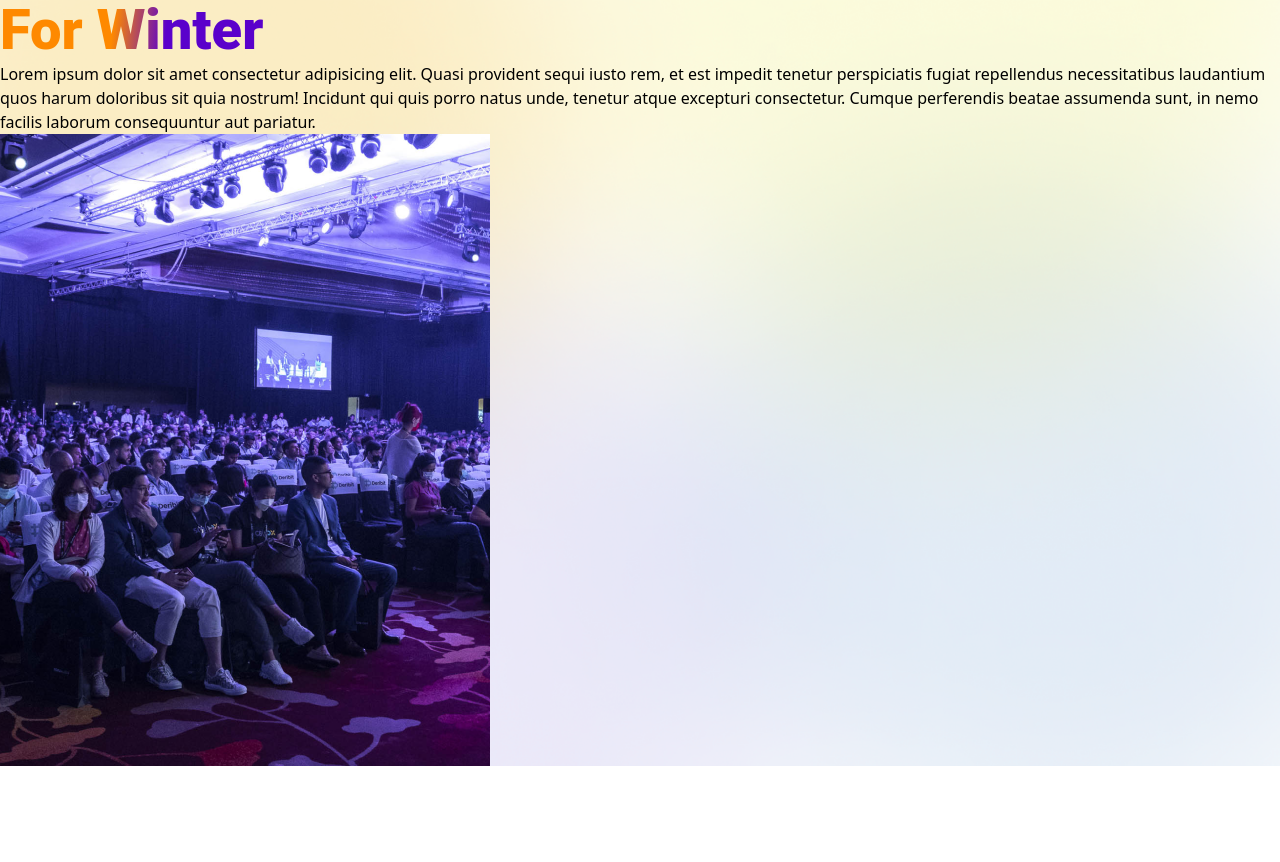
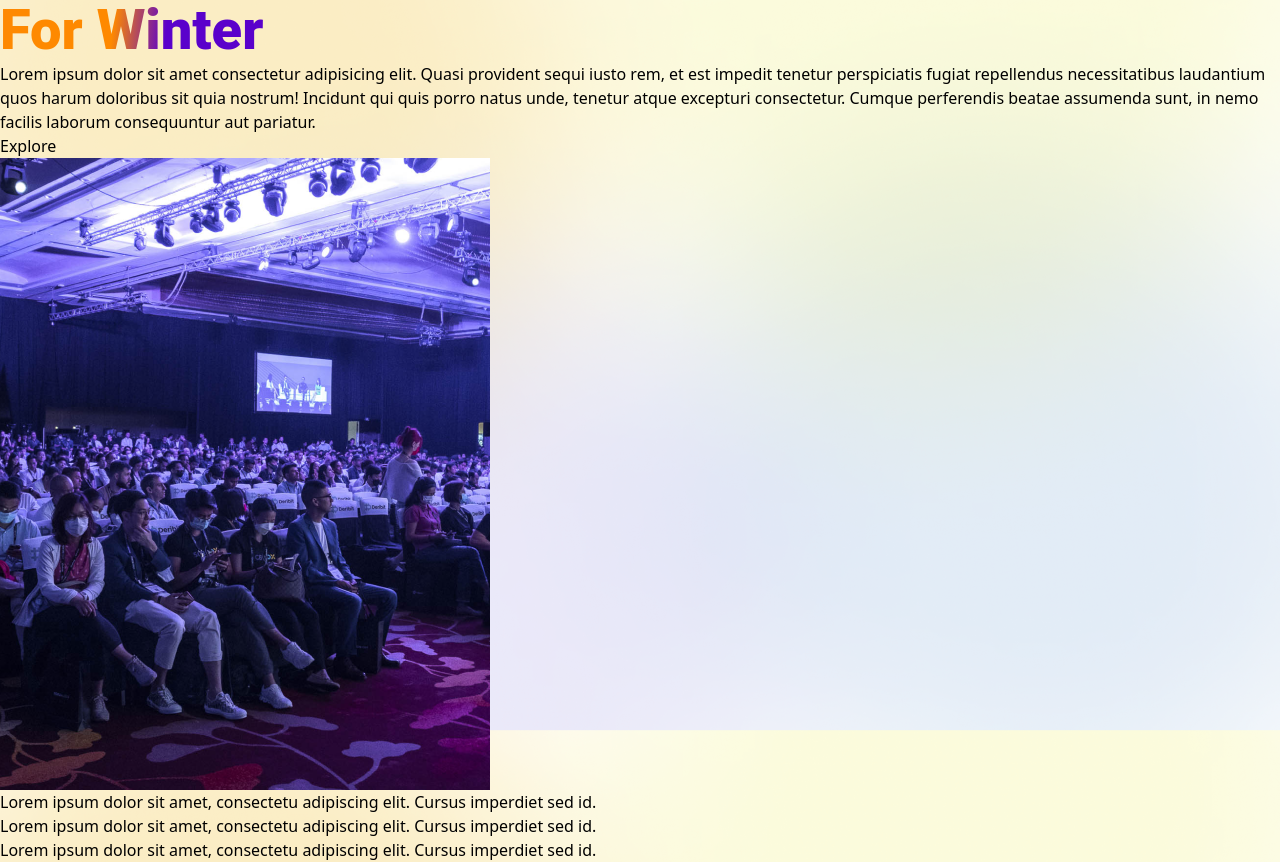
Before and after one commit to tofail-ahmed/event-360-client, a React (Vite) app: page / in a window 1280 px wide. Shown: the part 180-1042 px from the top of the page. Before the commit the page ends 946 px from the top, so only its background shows below. Built offline with nearby package versions, Linux system fonts and the light colour scheme.

Commit message:
header lower section added

```diff
--- a/src/pages/home/Header.tsx
+++ b/src/pages/home/Header.tsx
@@ -3,6 +3,7 @@ import Container from "../../component/Container";
 import { NavLink } from "react-router-dom";
 import './Header.css'
 import seminar from "../../assets/seminar.png"
+import icon from "../../assets/Icons.png";
 const Header = () => {
   return (
     <Container>
@@ -28,13 +29,80 @@ const Header = () => {
             </button>
           </nav>
         </div>
-      <div className="flex lg:flex-row flex-col justify-between items-center">
+        <div className="flex lg:flex-row flex-col justify-between items-center ">
           <div>
-          <h1 className="brand_new_packages mb-[8px]">Brand New <br />event Packages</h1>
+            <h1 className="brand_new_packages mb-[8px]">
+              Brand New <br />
+              event Packages
+            </h1>
             <h1 className="winter">For Winter</h1>
-          <h3 className="lg:max-w-[70ch] mt-[32px]">Lorem ipsum dolor sit amet consectetur adipisicing elit. Quasi provident sequi iusto rem, et est impedit tenetur perspiciatis fugiat repellendus necessitatibus laudantium quos harum doloribus sit quia nostrum! Incidunt qui quis porro natus unde, tenetur atque excepturi consectetur. Cumque perferendis beatae assumenda sunt, in nemo facilis laborum consequuntur aut pariatur.</h3>
+            <h3 className="lg:max-w-[70ch] w-full my-[32px]">
+              Lorem ipsum dolor sit amet consectetur adipisicing elit. Quasi
+              provident sequi iusto rem, et est impedit tenetur perspiciatis
+              fugiat repellendus necessitatibus laudantium quos harum doloribus
+              sit quia nostrum! Incidunt qui quis porro natus unde, tenetur
+              atque excepturi consectetur. Cumque perferendis beatae assumenda
+              sunt, in nemo facilis laborum consequuntur aut pariatur.
+            </h3>
+            <div className="w-[195px] h-[52px] px-10 py-6 bg-blue-600 justify-center items-center gap-2.5 inline-flex">
+              <div className="text-white text-base font-bold font-['Plus Jakarta Sans']">
+                Explore
               </div>
-        <img className="rounded-[800px] mx-auto p-[50px] border-[1px] border-black" src={seminar} alt="" />
+            </div>{" "}
+          </div>
+          <div>
+            <img
+              className="rounded-[800px] mx-auto p-[50px] border-[1px] border-black mt-[20px]"
+              src={seminar}
+              alt=""
+            />
+          </div>
+        </div>
+        <div className="max-w-[720px] h-[194px] grid grid-cols-1 md:grid-cols-2 lg:grid-cols-3 gap-6 ">
+          <div className="px-4 py-6 bg-gradient-to-br from-white to-white rounded-[32px] border-2 border-white backdrop-blur-sm max-w-[220px]">
+            <div className="flex-col justify-start items-start gap-8 flex">
+              <div className="justify-start items-center gap-[194px] inline-flex">
+                <div className="w-12 h-12 relative">
+                  <div className="w-12 h-12 left-0 top-0 absolute bg-indigo-500 bg-opacity-30 rounded-full" />
+                  <div className="w-6 h-6 left-[12px] top-[12px] absolute" />
+                </div>
+              </div>
+              <div className="w-48 text-zinc-800 text-base font-light font-['Lato'] leading-snug">
+                Lorem ipsum dolor sit amet, consectetu adipiscing elit. Cursus
+                imperdiet sed id.
+              </div>
+            </div>
+          </div>
+          <div className="px-4 py-6 bg-gradient-to-br from-white to-white rounded-[32px] border-2 border-white backdrop-blur-sm max-w-[220px]">
+            <div className="flex-col justify-start items-start gap-8 flex">
+              <div className="justify-start items-center gap-[194px] inline-flex">
+                <div className="w-12 h-12 relative">
+                  <div className="w-12 h-12 left-0 top-0 absolute bg-indigo-500 bg-opacity-30 rounded-full" />
+                  <div className="w-6 h-6 left-[12px] top-[12px] absolute" />
+                </div>
+              </div>
+              <div className="w-48 text-zinc-800 text-base font-light font-['Lato'] leading-snug">
+                Lorem ipsum dolor sit amet, consectetu adipiscing elit. Cursus
+                imperdiet sed id.
+              </div>
+            </div>
+          </div>
+          <div className="px-4 py-6 bg-gradient-to-br from-white to-white rounded-[32px] border-2 border-white backdrop-blur-sm max-w-[220px]">
+            <div className="flex-col justify-start items-start gap-8 flex">
+              <div className="justify-start items-center gap-[194px] inline-flex">
+                <div className="w-12 h-12 relative">
+                  <div className="w-12 h-12 left-0 top-0 absolute bg-indigo-500 bg-opacity-30 rounded-full" />
+                  <div className="w-6 h-6 left-[12px] top-[12px] absolute" />
+                </div>
+              </div>
+              <div className="w-48 text-zinc-800 text-base font-light font-['Lato'] leading-snug">
+                Lorem ipsum dolor sit amet, consectetu adipiscing elit. Cursus
+                imperdiet sed id.
+              </div>
+            </div>
+          </div>
+
+
         </div>
       </div>
     </Container>
```
Also changed, not shown: src/assets/Icons.png (added). Lines whose indentation alone changed are shown as unchanged.
